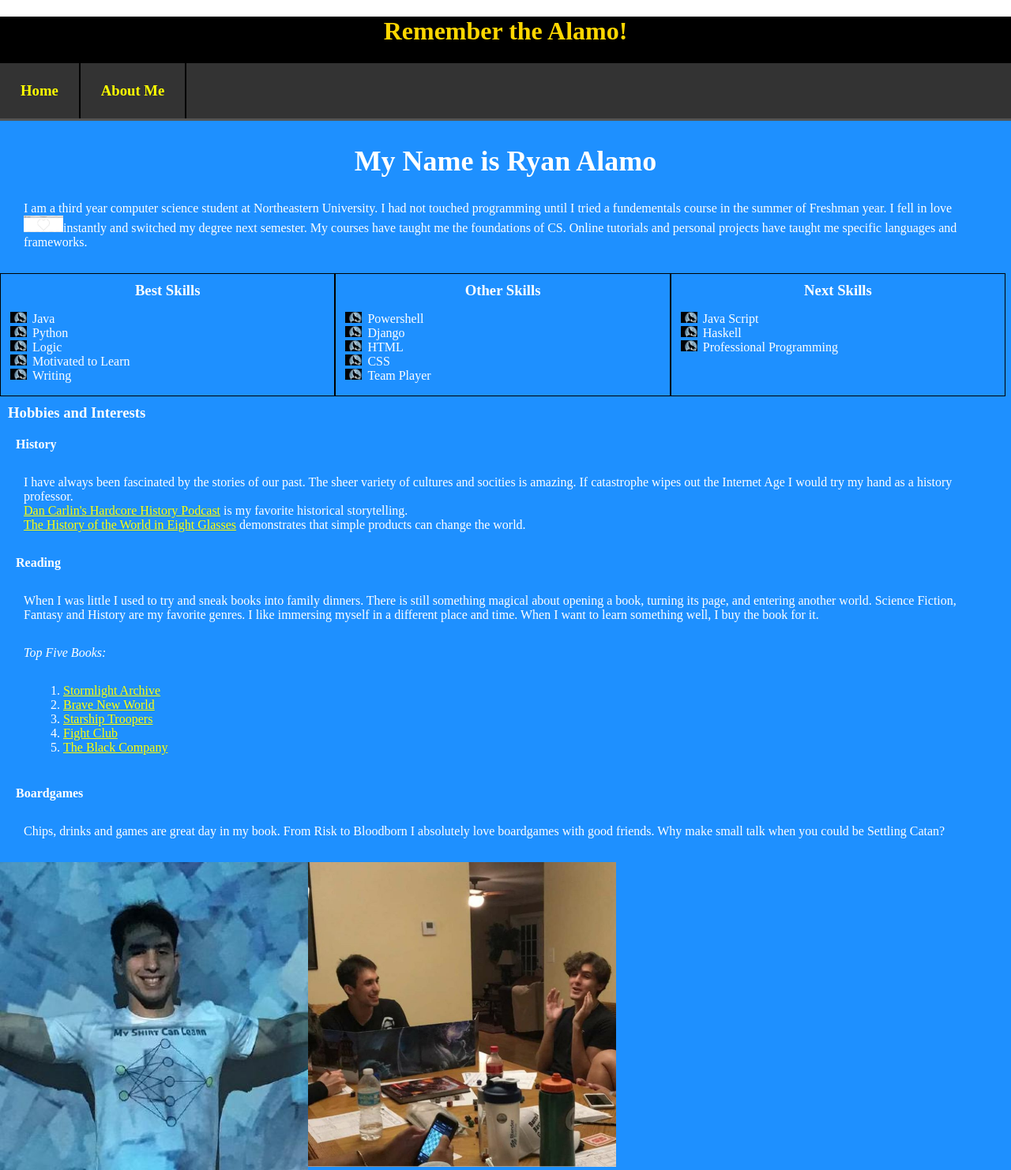
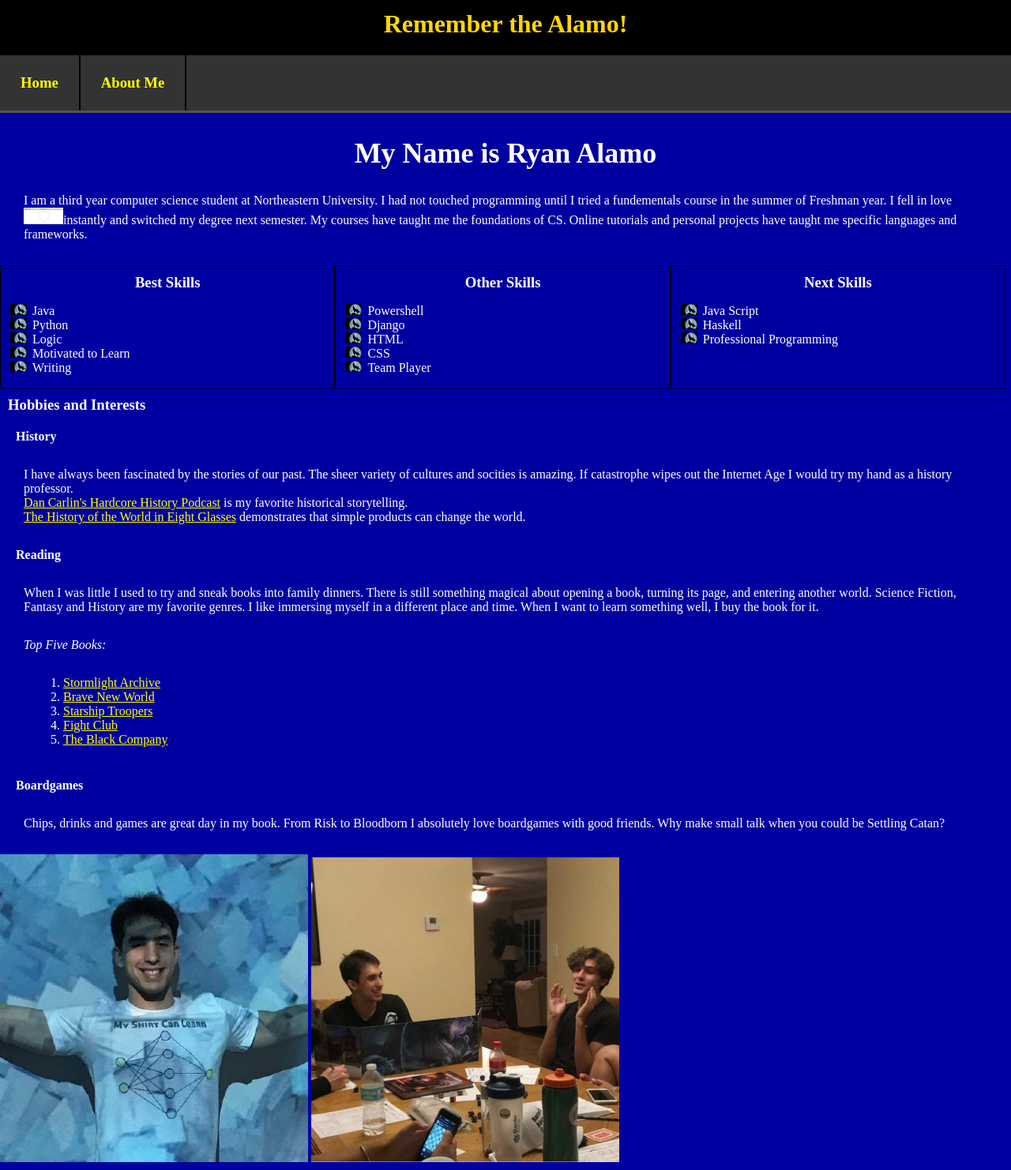
Before and after one commit to ralamo33/mysite, a Django app: page /aboutme/ in a window 1280 px wide. Shown: the whole page at 79% size. Run offline with Django 3.2, Linux system fonts and the light colour scheme.

Commit message:
Visbug changes.

```diff
--- a/assets/style.css
+++ b/assets/style.css
@@ -6,6 +6,11 @@ header {
     color: gold;
     background: black;
     text-align: center;
+}
+
+h1 {
+    margin: 0px 0px 21px;
+    padding: 12px 0px 0px;
 }
 
 .nav_bar {
@@ -56,13 +61,13 @@ body {
     font-size: 1.5em;
     text-align: center;
     color: white;
-    background: dodgerblue;
+    background: #0000A1;
     border-top: black outset medium;
     margin: 0;
 }
 
 .content {
-    background-color: dodgerblue;
+    background-color: #0000A1;
     margin: 0;
 }
 
@@ -97,7 +102,7 @@ body {
 
 .register {
     color: #FEFEFE;
-    background-color: dodgerblue;
+    background-color: #0000A1;
     margin: 0;
 }
 
@@ -223,17 +228,14 @@ Designed for the About Me page.
     text-align: center;
 }
 
-#profile_pic {
+.float_left {
     float: left;
+}
+
+
+.about_me_pictures {
     display: inline;
     margin: auto;
     max-width: 390px;
     max-height: 390px;
 }
-
-#dungeons_and_dragons {
-    display: inline;
-    max-width: 390px;
-    max-height: 390px;
-    margin: auto;
-}
--- a/main/Templates/main/aboutme.html
+++ b/main/Templates/main/aboutme.html
@@ -109,9 +109,12 @@
                 Chips, drinks and games are great day in my book. From Risk to Bloodborn I absolutely love boardgames
                 with good friends. Why make small talk when you could be Settling Catan?
             </p>
-            <img id="profile_pic" src="{% static 'ProfilePic.jfif' %}">
-            <a href="https://dnd.wizards.com/" target="_blank">
-                <img src="{% static 'gaming_with_da_boys.png' %}" id="dungeons_and_dragons" alt="Games with the Boys!"></a>
+            <div>
+                <img id="profile_pic" class="about_me_pictures" src="{% static 'ProfilePic.jfif' %}">
+                <a href="https://dnd.wizards.com/" target="_blank">
+                    <img src="{% static 'gaming_with_da_boys.png' %}" class="about_me_pictures float left" alt="Games with the Boys!">
+                </a>
+            </div>
 </body>
 </html>
 {% endblock %}
```
